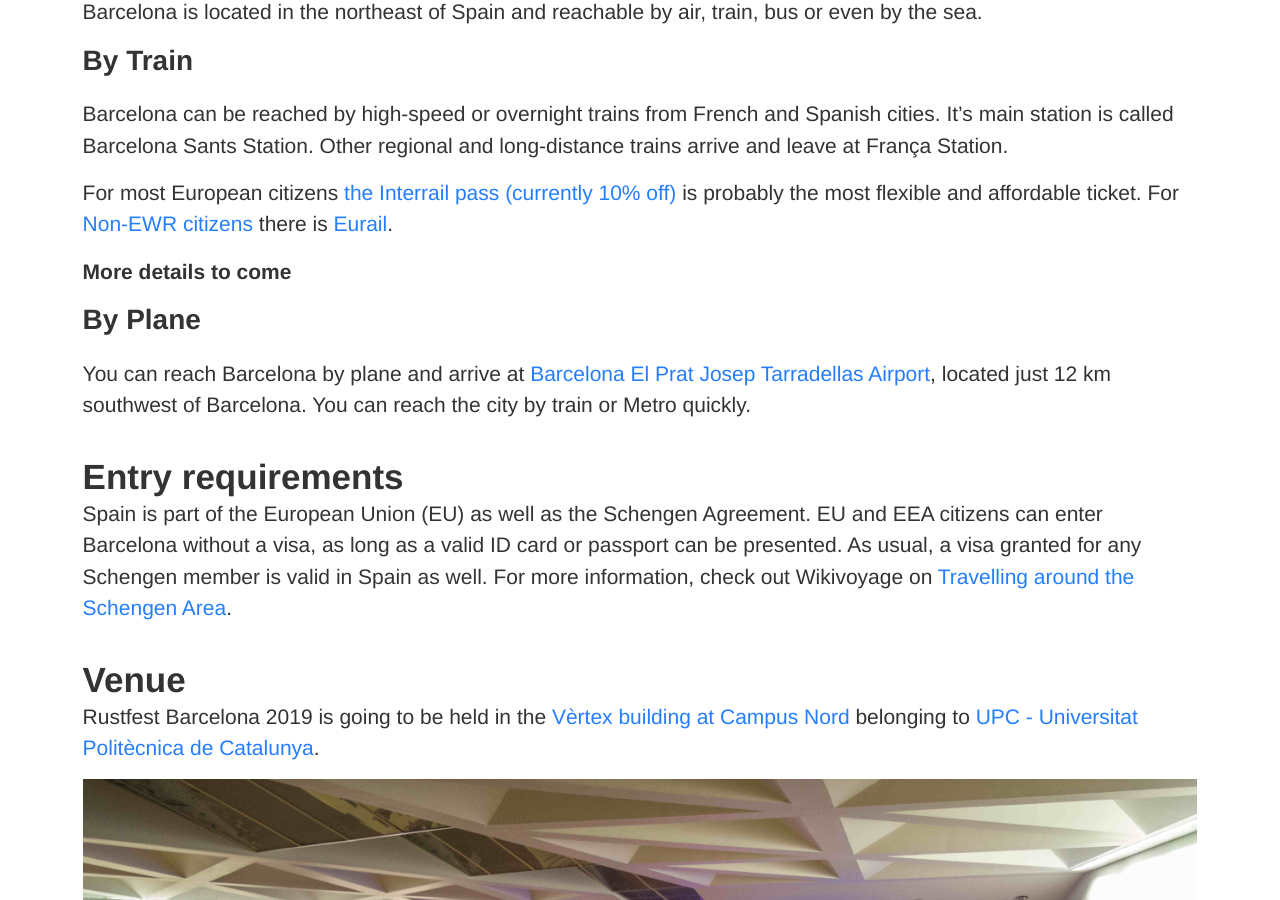
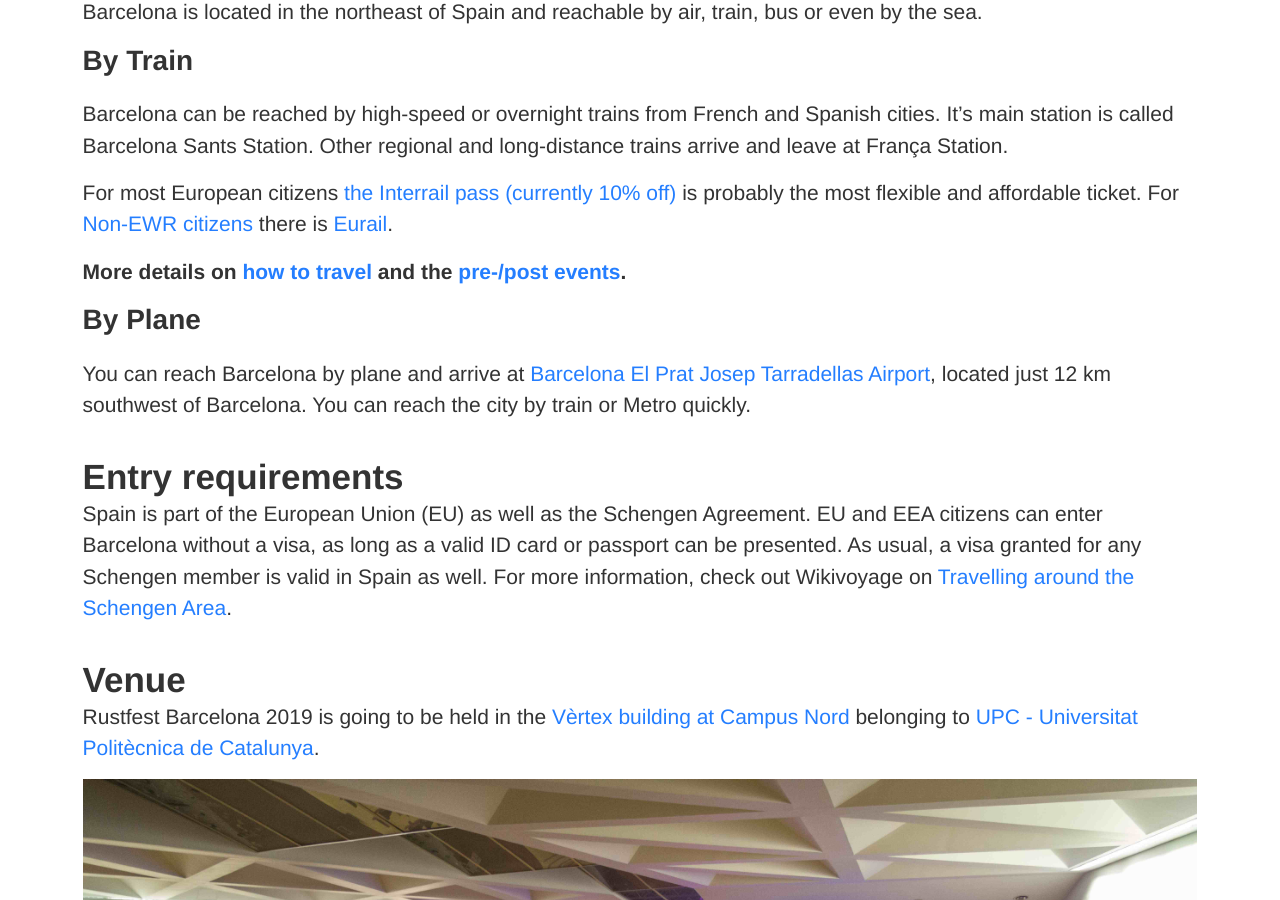
Before and after one commit to RustFestEU/barcelona.rustfest.eu, a Jekyll site: the page built from location.md, in a window 1280 px wide and 900 px high, scrolled down 1520 px. Built offline with Jekyll 4.4.1, drawn with Linux system fonts in a browser that asks for light colours; nearby versions of some CDN libraries.

Commit message:
Link to the infos

```diff
--- a/location.md
+++ b/location.md
@@ -42,7 +42,7 @@ Other regional and long-distance trains arrive and leave at França Station.
 For most European citizens [the Interrail pass (currently 10% off)](https://www.interrail.eu/en/autumn-sale/global-pass) is probably the most flexible and affordable ticket.
 For [Non-EWR citizens](https://www.interrail.eu/en/help/ordering-pass/do-i-need-interrail-or-eurail-pass) there is [Eurail](https://www.eurail.com/en/eurail-passes/global-pass).
 
-**More details to come**
+**More details on [how to travel](https://blog.rustfest.eu/pre-post-events-sustainable-trains) and the [pre-/post events](/pre_post_events/).**
 
 ### By Plane
 
```
